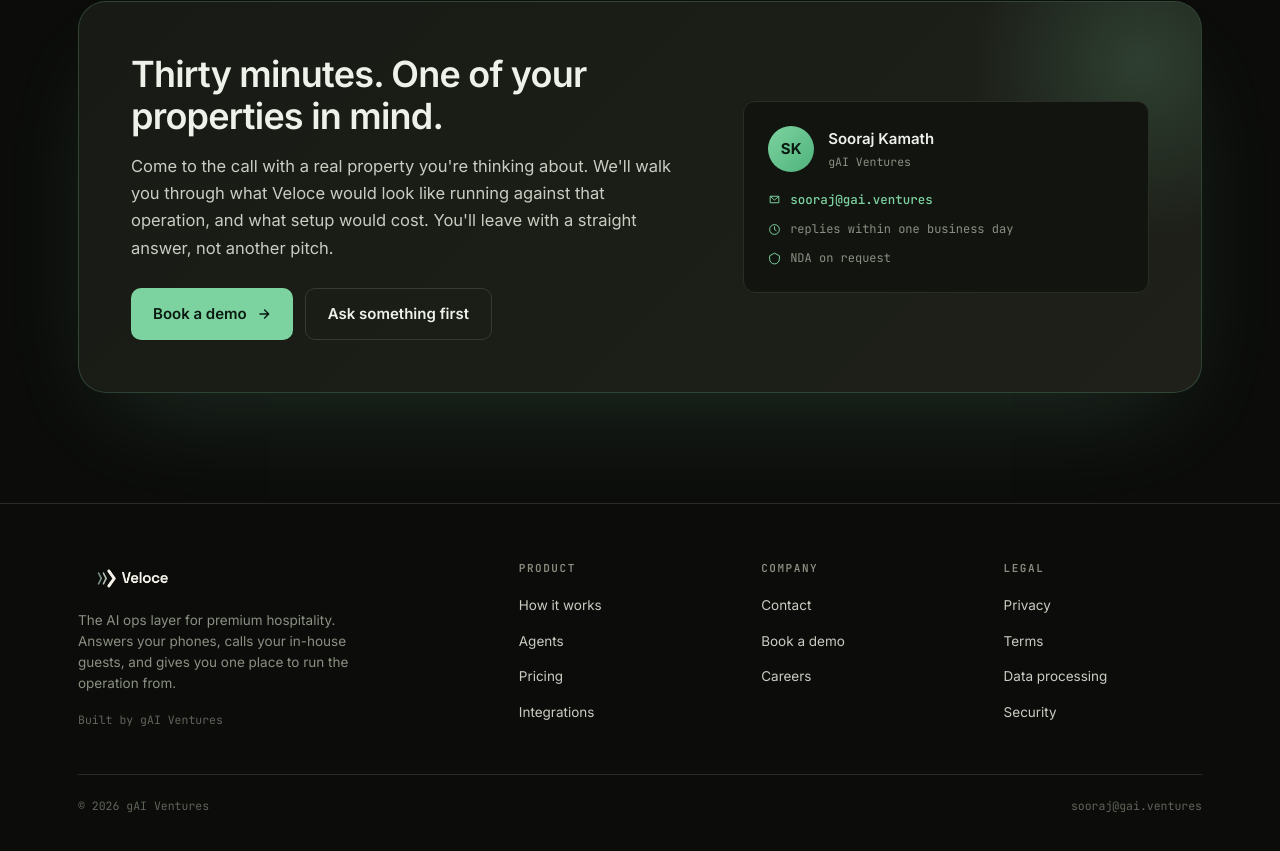
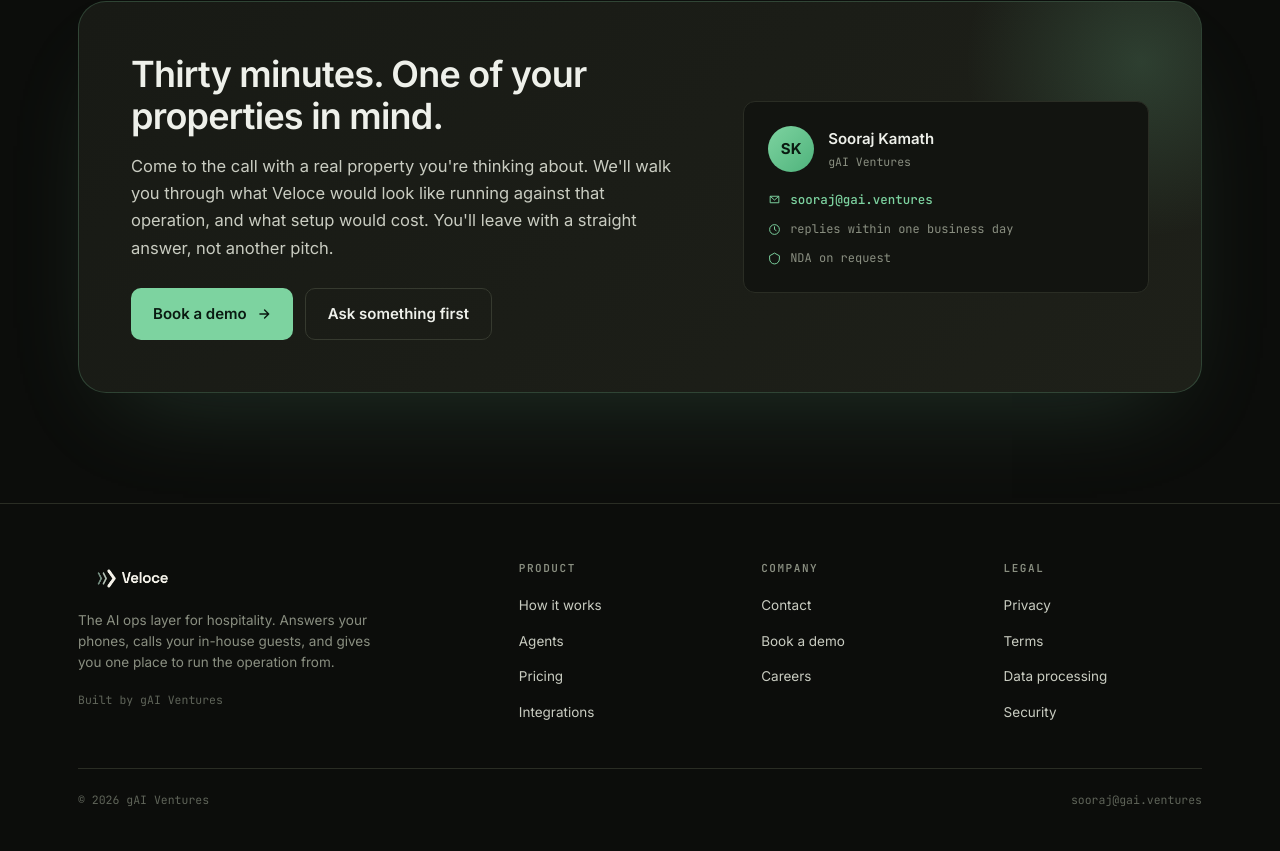
Before and after one commit to gAI-ventures/veloce_website, a Next.js app: page / in a window 1280 px wide. Shown: the part 7901-8752 px from the top of the page. Built offline with nearby package versions, Linux system fonts and the light colour scheme; no server answers.

Commit message:
remove 'premium' from metadata and footer

```diff
--- a/app/layout.jsx
+++ b/app/layout.jsx
@@ -2,9 +2,9 @@
 import './globals.css'
 
 export const metadata = {
-  title: 'Veloce · AI ops for premium hospitality',
+  title: 'Veloce · AI ops for hospitality',
   description:
-    'Veloce is an AI ops layer for premium hospitality. Voice on every call, structured capture on every issue, and one place to run your operation from.',
+    'Veloce is an AI ops layer for hospitality. Voice on every call, structured capture on every issue, and one place to run your operation from.',
 }
 
 export default function RootLayout({ children }) {
--- a/components/Footer.jsx
+++ b/components/Footer.jsx
@@ -50,7 +50,7 @@
           <div className="foot-brand-col">
             <Logo variant="footer" />
             <p>
-              The AI ops layer for premium hospitality. Answers your phones, calls your in-house guests, and gives you one place to run the operation from.
+              The AI ops layer for hospitality. Answers your phones, calls your in-house guests, and gives you one place to run the operation from.
             </p>
             <div className="foot-meta">Built by gAI Ventures</div>
           </div>
```
